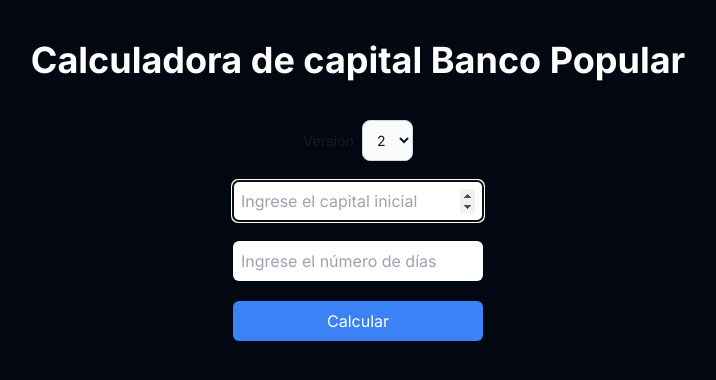
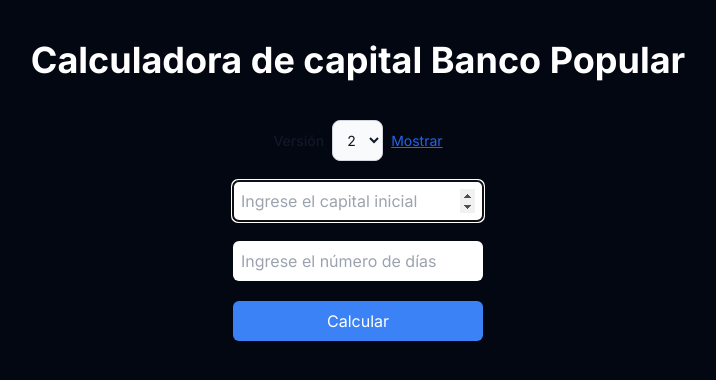
Before and after one commit to rix3th1/calculadora-banco-popular, a Next.js app: page / in a window 1280 px wide. Shown: the top 380 px of the page, without its empty margins (282-998 px from the left). Built offline with nearby package versions, Linux system fonts and the light colour scheme.

Commit message:
Adding option for display version interests

```diff
--- /dev/null
+++ b/src/app/api/[v]/route.ts
@@ -0,0 +1,15 @@
+import i from "@/interests/index.json";
+import { NextResponse } from "next/server";
+
+export function GET(
+  _: Request,
+  {
+    params,
+  }: {
+    params: {
+      v: "v1" | "v2";
+    };
+  }
+) {
+  return NextResponse.json(i[params.v]);
+}
--- a/src/components/Calc.tsx
+++ b/src/components/Calc.tsx
@@ -49,6 +49,13 @@
           <option value="v1">1</option>
           <option value="v2">2</option>
         </select>
+
+        <a
+          href={`/api/${version}`}
+          className="text-sm text-blue-600 dark:text-blue-500 underline"
+        >
+          Mostrar
+        </a>
       </div>
 
       <form onSubmit={onSubmit} className="flex flex-col gap-5">
```
